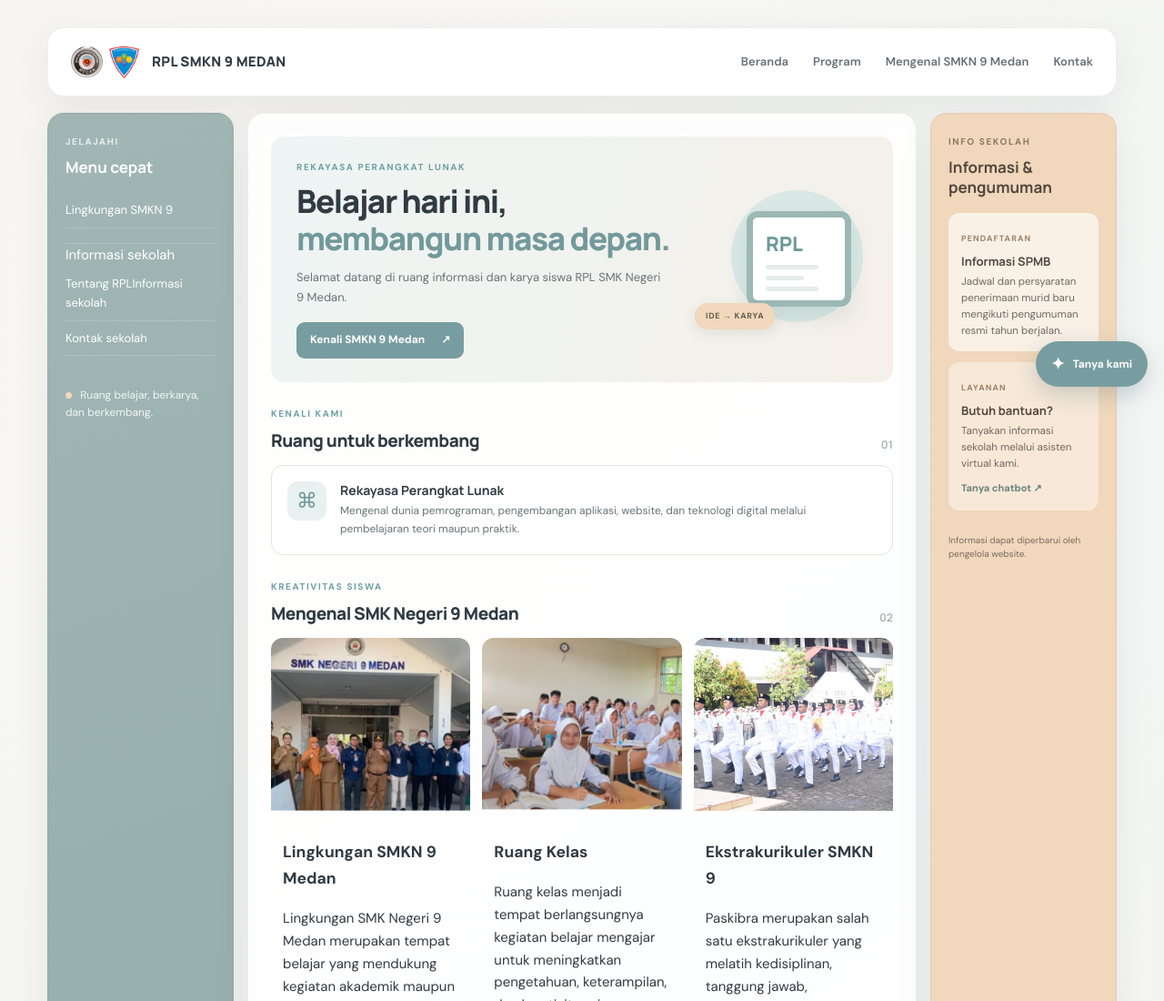
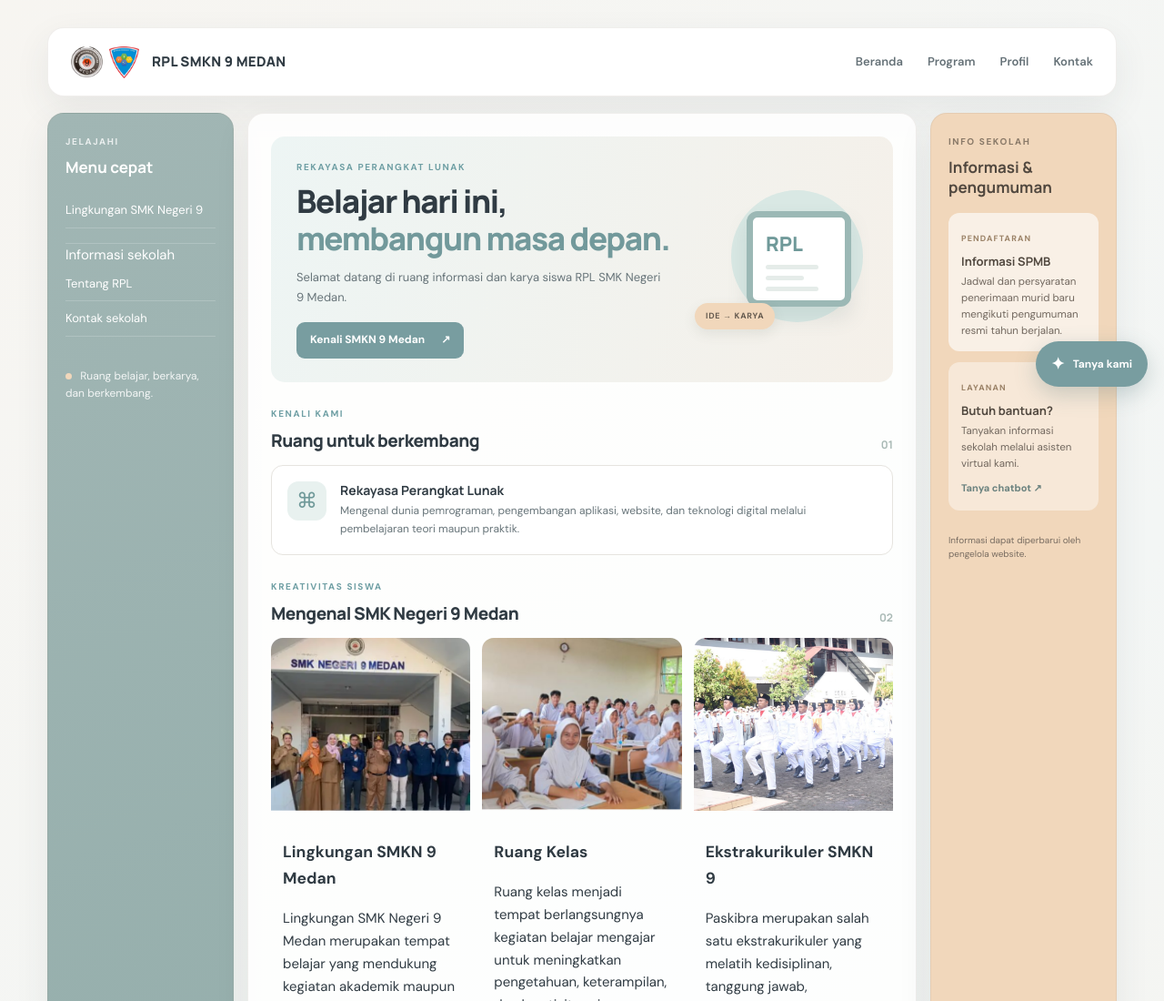
Before and after one commit to Naaa09/tugas-pw-zevanya, a plain HTML site: page index.html in a window 1280 px wide. Shown: the top 1100 px of the page at 91% size. Drawn offline with Linux system fonts and the light colour scheme.

Commit message:
Update navigation links and labels in index.html

```diff
--- a/index.html
+++ b/index.html
@@ -24,7 +24,7 @@
       </a>
       <button class="menu-toggle" id="menuToggle" aria-label="Buka navigasi" aria-expanded="false">☰</button>
       <nav class="nav-links" id="navLinks">
-        <a href="#beranda">Beranda</a><a href="#program">Program</a><a href="#karya"> Mengenal SMKN 9 Medan</a><a href="#kontak">Kontak</a>
+        <a href="#beranda">Beranda</a><a href="#program">Program</a><a href="#karya"> Profil</a><a href="#kontak">Kontak</a>
       </nav>
     </header>
 
@@ -32,9 +32,9 @@
       <aside class="side-panel quick-panel">
         <p class="eyebrow">JELAJAHI</p>
         <h2>Menu cepat</h2>
-        <a href="#program">Lingkungan SMKN 9</a>
+        <a href="#program">Lingkungan SMK Negeri 9</a>
         <a href="#karya"></a>Informasi sekolah
-        <a href="#info">Tentang RPLInformasi sekolah</a>
+        <a href="#info">Tentang RPL</a>
         <a href="#kontak">Kontak sekolah</a>
         <div class="side-note"><span class="note-dot"></span> Ruang belajar, berkarya, dan berkembang.</div>
       </aside>
```
